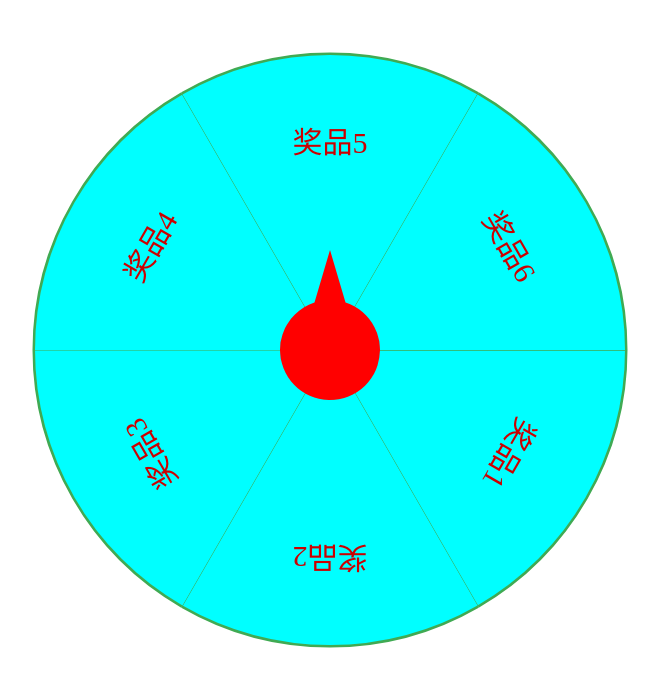
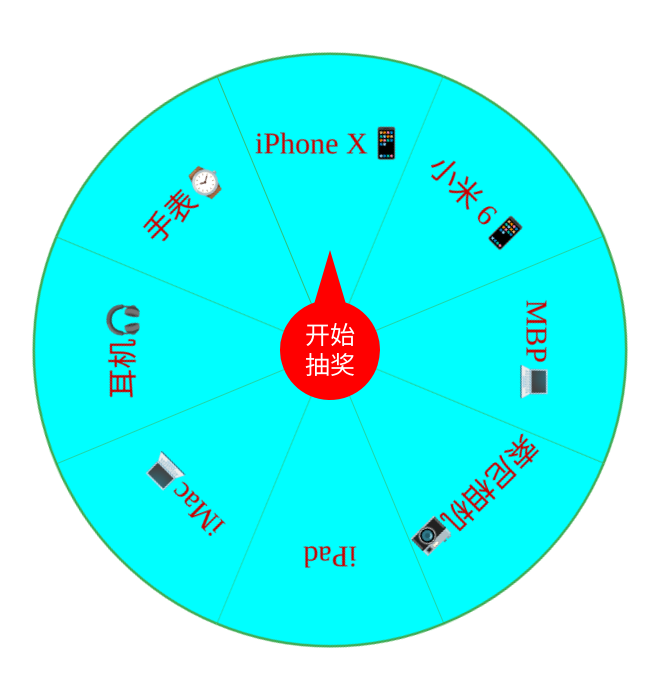
Before and after one commit to CMFenng/demo, a plain HTML site: page 转盘抽奖/index.html in a window 1280 px wide. Shown: the whole page, without its empty margins (310-969 px from the left). Drawn offline with Linux system fonts and the light colour scheme.

Commit message:
Update 转盘抽奖

```diff
--- a/转盘抽奖/css/style.css
+++ b/转盘抽奖/css/style.css
@@ -4,9 +4,8 @@
 html, body {
     margin: 0;
     padding: 0;
-    /*width: 100%;*/
-    /*height: 100%;*/
 }
+
 #box {
     width: 600px;
     height: 600px;
@@ -15,7 +14,7 @@
 }
 
 #plate {
-    transition: transform 10s;
+    transition: transform 6s;
     transform-origin: 50% 50%;
 }
 
@@ -23,5 +22,25 @@
     position: absolute;
     top: 50%;
     left: 50%;
-    /*transform: translate(-50%, -50%);*/
 }
+
+#btn {
+    width: 100px;
+    height: 100px;
+    border: 0;
+    padding: 0;
+    background-color: transparent;
+    border-radius: 50%;
+    outline: none;
+    -webkit-user-select: none;
+    -moz-user-select: none;
+    -ms-user-select: none;
+    user-select: none;
+    font-size: 25px;
+    color: #fff;
+    line-height: 30px;
+    position: absolute;
+    top: 50%;
+    left: 50%;
+    transform: translate(-50%, -50%);
+}
--- a/转盘抽奖/index.html
+++ b/转盘抽奖/index.html
@@ -28,6 +28,7 @@
         <canvas id="pointer" width="200" height="200">
             浏览器不支持！
         </canvas>
+        <button id="btn">开始</br>抽奖</button>
     </div>
     <script>
         initPlate();
--- a/转盘抽奖/js/fun.js
+++ b/转盘抽奖/js/fun.js
@@ -9,6 +9,12 @@
             let data = handleData(e.target.result);
             // 绘制转盘
             // drawPan();
+
+
+
+            // if (eval(itemData.radio.join("+")) !== 100) {
+            //     alert("百分比错误！");
+            // }
         };
         reader.readAsText(file);
     }
@@ -41,54 +47,55 @@
 
 // 初始化转盘
 function initPlate() {
+    let itemData = {
+        text: ["iPhone X📱", "小米 6📱", "MBP💻", "索尼相机📷", "iPad", "iMac💻", "耳机🎧", "手表⌚"],
+        radio: [15, 20, 5, 15, 8, 11, 14, 12]
+    };
+
     let plateCanvas = document.getElementById("plate");
     let plateCtx = plateCanvas.getContext("2d");
     let pointerCanvas = document.getElementById("pointer");
     let pointerCtx = pointerCanvas.getContext("2d");
-
-    var itemData = {
-        text: ["奖品1", "奖品2", "奖品3", "奖品4", "奖品5", "奖品6"],
-        radio: [25, 15, 5, 15, 30, 10]
-    };
-
-    if (eval(itemData.radio.join("+")) !== 100) {
-        alert("百分比错误！");
-    }
+    let btn = document.getElementById("btn");
 
     let lineW = 5;
     let num = itemData.text.length;
-    let sectorDeg = Math.PI * 2 / num;
-
-    pointerCanvas.style.transform = `translate(-50%, -50%) rotate(-90deg)`;
-
-    pointerCanvas.onclick = function () {
-        // 测试数据
-        var d = 0;
-        d = d + 3600;
-        plateCanvas.style.transform = `rotate(${ d }deg)`;
-
-        var randomNum = Math.random()*100;    // [0, 100)
-    };
-
+    let sectorDeg = 360 / num;
+    // 角度转弧度
+    let deg = Math.PI / 180;
+    let round = 0;
+    let initCircleDeg = -90-sectorDeg/2;
 
     initCircle();
     initPointer();
 
+    btn.onclick = function () {
+        let randomNum = Math.random()*100;    // [0, 100)
+        round++;
+
+        itemData.radio.reduce((prev, curv, i) => {
+            if (randomNum >= prev && randomNum < prev + curv) {
+                runPlate(i, prev);
+            }
+            return prev + curv;
+        }, 0);
+    };
+
     // 初始化圆盘
     function initCircle() {
+        plateCanvas.style.transform = `rotate(${ initCircleDeg }deg)`;
         let plateCenterX = plateCanvas.width/2;
         let plateCenterY = plateCanvas.height/2;
         let plateR = plateCenterX < plateCenterY ? plateCenterX-lineW : plateCenterY-lineW;
 
-        // plateCanvas.style.transform = `rotate(${ -sectorDeg/2-90 }deg)`;
-
         for (let i = 0; i < num; i++) {
-            drawSector(plateCtx, plateCenterX, plateCenterY, plateR, sectorDeg*i, sectorDeg*(i+1), itemData.text[i]);
+            drawSector(plateCtx, plateCenterX, plateCenterY, plateR, sectorDeg*i*deg, sectorDeg*(i+1)*deg, itemData.text[i]);
         }
     }
 
     // 初始化指针
     function initPointer() {
+        pointerCanvas.style.transform = `translate(-50%, -50%) rotate(-90deg)`;
         let pointerCenterX = pointerCanvas.width/2;
         let pointerCenterY = pointerCanvas.height/2;
         let pointerR = pointerCenterX < pointerCenterY ? pointerCenterX/2 : pointerCenterY/2;
@@ -100,6 +107,15 @@
         pointerCtx.closePath();
         pointerCtx.fillStyle = "#ff0000";
         pointerCtx.fill();
+    }
+
+    // 转动圆盘
+    function runPlate(i) {
+        console.log(`下标：${ i } --- 文本：${ itemData.text[i] }`);
+        setTimeout(function () {
+            alert(`恭喜你，抽中 ${ itemData.text[i] }！`);
+        }, 6000);
+        plateCanvas.style.transform = `rotate(${ initCircleDeg + 3600*round + sectorDeg*(num-i) }deg)`;
     }
 
     // 画扇形
```
Also changed, not shown: 转盘抽奖/奖品列表.txt.
